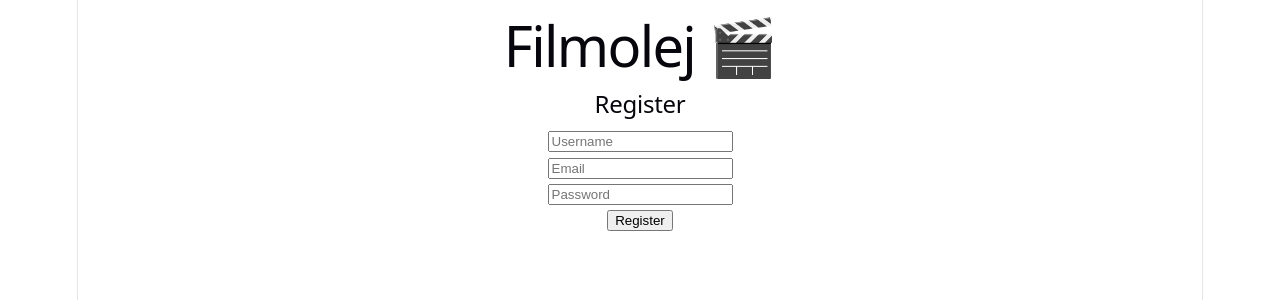
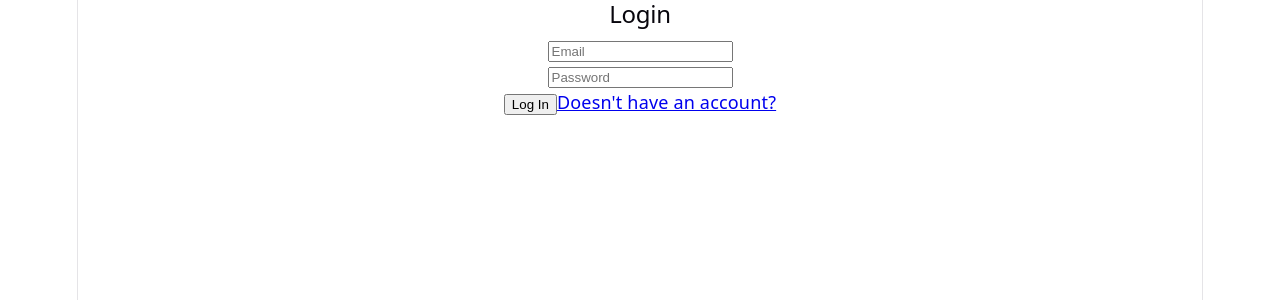
Before and after one commit to yungwolsky/Filmolej, a React (Vite) app in the folder apps/FilmolejFrontend/: page /login in a window 1280 px wide. Shown: the top 300 px of the page. Built offline with nearby package versions, Linux system fonts and the light colour scheme.

Commit message:
Added redirecting between login and register forms

```diff
--- a/apps/FilmolejFrontend/package.json
+++ b/apps/FilmolejFrontend/package.json
@@ -13,7 +13,8 @@
     "axios": "^1.15.0",
     "hls.js": "^1.6.16",
     "react": "^19.2.4",
-    "react-dom": "^19.2.4"
+    "react-dom": "^19.2.4",
+    "react-router-dom": "^7.14.1"
   },
   "devDependencies": {
     "@eslint/js": "^9.39.4",
--- a/apps/FilmolejFrontend/src/App.jsx
+++ b/apps/FilmolejFrontend/src/App.jsx
@@ -1,12 +1,16 @@
+import { BrowserRouter, Routes, Route, Navigate } from "react-router-dom";
 import Login from "./pages/Login";
 import Register from "./pages/Register";
 
 function App() {
   return (
-    <div>
-      <h1>Filmolej 🎬</h1>
-      <Register />
-    </div>
+    <BrowserRouter>
+      <Routes>
+        <Route path="/" element={<Navigate to="/register" />} />
+        <Route path="/login" element={<Login />} />
+        <Route path="/register" element={<Register />} />
+      </Routes>
+    </BrowserRouter>
   );
 }
 
--- a/apps/FilmolejFrontend/src/pages/Login.jsx
+++ b/apps/FilmolejFrontend/src/pages/Login.jsx
@@ -1,5 +1,6 @@
 import { useState } from "react";
 import { login } from "../api/auth";
+import { Link } from "react-router-dom";
 
 function Login(){
     const [email, setEmail] = useState("");
@@ -45,8 +46,8 @@ function Login(){
                 <br />
 
                 <button type="submit">Log In</button>
+                <Link to="/register">Doesn't have an account?</Link>
             </form>
-            {error && <p style={{ color: "red" }}>{error}</p>}
         </div>
     );
 }
--- a/apps/FilmolejFrontend/src/pages/Register.jsx
+++ b/apps/FilmolejFrontend/src/pages/Register.jsx
@@ -1,5 +1,6 @@
 import { use, useState } from "react";
 import { register } from "../api/auth";
+import { Link } from "react-router-dom";
 
 function Register(){
     const [username, setUsername] = useState("");
@@ -10,15 +11,19 @@ function Register(){
     const handleRegister = async (e) => {
         e.preventDefault();
 
-        try{
-            const data = await register(username, email, password);
+        try {
+            const response = await register(username, email, password);
+
+            const data = response.data;
 
             localStorage.setItem("token", data.token);
 
-            console.log("User created:", data);
+            setError("");
             alert("User created!");
         } catch (err) {
-            setError("User with this email already exists");
+            console.log(err.response?.data);
+
+            setError(err.response?.data?.message || "Registration failed");
         }
     };
 
@@ -55,8 +60,8 @@ function Register(){
                 <br />
 
                 <button type="submit">Register</button>
+                <Link to="/login">Already have an account?</Link>
             </form>
-            {error && <p style={{ color: "red" }}>{error}</p>}
         </div>
     )
 }
```
Also changed, not shown: 1 other file (tests, documents, lock files or other folders).
